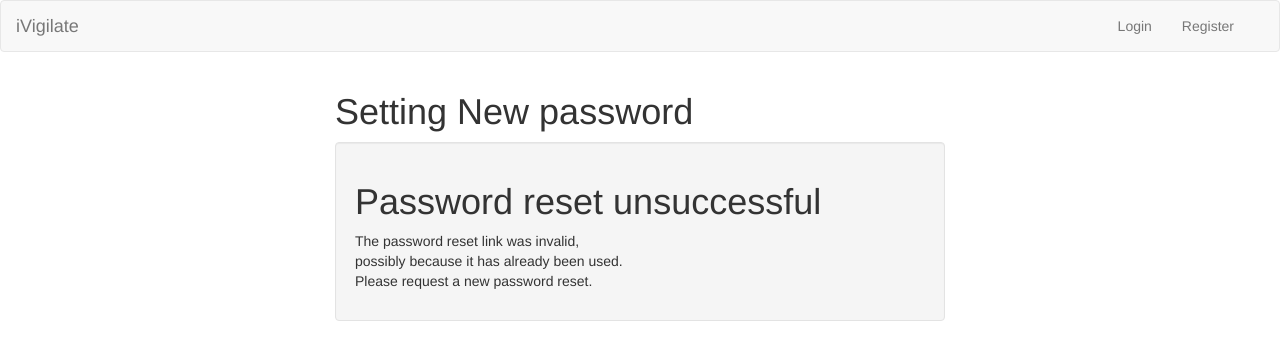
After one commit to nfcf/ivigilate.api, a Django app: template templates/registration/password_reset_confirm.html in a window 1280 px wide. The commit adds this page. Shown: the top 360 px of the page. Run offline with Django 3.2, Linux system fonts and the light colour scheme; the template is opened without the code that fills it, so the values that code supplies are empty; some libraries are stand-ins or nearby versions.

Commit message:
reset password

```diff
--- /dev/null
+++ b/ivigilate/templatetags/__init__.py
@@ -0,0 +1 @@
+__author__ = 'nuno.freire'
--- a/ivigilate/urls.py
+++ b/ivigilate/urls.py
@@ -9,6 +9,17 @@ router.register(r'users', views.AuthUserViewSet)
 router.register(r'places', views.PlaceViewSet)
 
 urlpatterns = patterns('',
+    url(r'^user/password/reset/$',
+        'django.contrib.auth.views.password_reset',
+        {'post_reset_redirect' : '/user/password/reset/done/'},
+        name="password_reset"),
+    (r'^user/password/reset/done/$',
+        'django.contrib.auth.views.password_reset_done'),
+    (r'^user/password/reset/(?P<uidb64>[0-9A-Za-z]+)-(?P<token>.+)/$',
+        'django.contrib.auth.views.password_reset_confirm',
+        {'post_reset_redirect' : '/user/password/done/'}),
+    (r'^user/password/done/$',
+        'django.contrib.auth.views.password_reset_complete'),
     url(r'^api/v1/', include(router.urls)),
     url(r'^api/v1/login/$', views.LoginView.as_view(), name='login'),
     url(r'^api/v1/logout/$', views.LogoutView.as_view(), name='logout'),
--- a/static/javascripts/settings/settings.module.js
+++ b/static/javascripts/settings/settings.module.js
@@ -12,4 +12,5 @@
 
     angular
         .module('ivigilate.settings.services', []);
+
 })();
--- /dev/null
+++ b/templates/registration/password_reset_base.html
@@ -0,0 +1,27 @@
+<!DOCTYPE html>
+<html>
+<head>
+    <title>iVigilate</title>
+    {% include 'stylesheets.html' %}
+</head>
+
+<body>
+{% include 'navbar.html' %}
+
+<div class="container-fluid">
+    <div class="row">
+        <div id="content" class="col-xs-12">
+            <div class="row">
+                <div class="col-md-6 col-md-offset-3">
+                    <h1>{% block title %}{% endblock %}</h1>
+                    <div class="well">
+                        {% block content %}{% endblock %}
+                    </div>
+                </div>
+            </div>
+        </div>
+    </div>
+</div>
+
+</body>
+</html>
--- /dev/null
+++ b/templates/registration/password_reset_confirm.html
@@ -0,0 +1,32 @@
+{% extends "registration/password_reset_base.html" %}
+{% load add_attributes %}
+
+{% block title %}Setting New password{% endblock %}
+
+{% block content %}
+    {% if validlink %}
+        <p>Please enter your new password twice (so we can verify you typed it in correctly).</p>
+        <form action="" method="post">
+            <div style="display:none">
+                <input type="hidden" value="{{ csrf_token }}" name="csrfmiddlewaretoken">
+            </div>
+            <div class="form-group">
+                {{ form.new_password1.errors }}
+                <label for="id_new_password1">New password:</label>
+                {{ form.new_password1 | add_attributes:"form-control" }}
+            </div>
+            <div class="form-group">{{ form.new_password2.errors }}
+                <label for="id_new_password2">Confirm password:</label>
+                {{ form.new_password2 | add_attributes:"form-control" }}
+            </div>
+            <div class="form-group">
+                <button type="submit" class="btn btn-primary">Change my password</button>
+            </div>
+        </form>
+    {% else %}
+        <h1>Password reset unsuccessful</h1>
+        <p>The password reset link was invalid, <br/>
+            possibly because it has already been used. <br/>
+            Please request a new password reset.</p>
+    {% endif %}
+{% endblock %}
```
Also changed, not shown: ivigilate/settings.py (+8 -0 lines), ivigilate/templatetags/add_attributes.py (added, +16 -0 lines), static/templates/places/places.html (+5 -7 lines), templates/registration/password_reset_complete.html (added, +7 -0 lines), templates/registration/password_reset_done.html (added, +8 -0 lines), templates/registration/password_reset_email.html (added, +14 -0 lines), templates/registration/password_reset_form.html (added, +21 -0 lines). Lines whose indentation alone changed are shown as unchanged.
